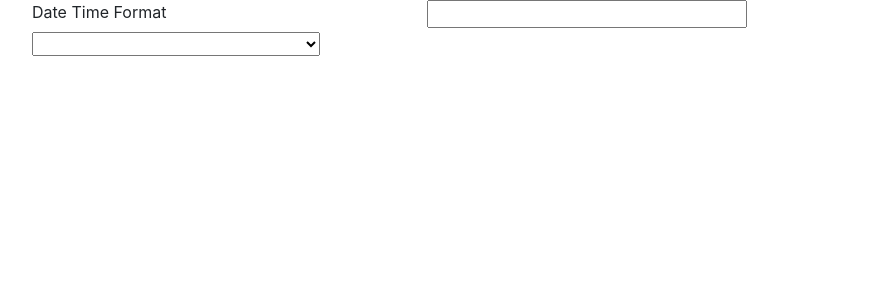
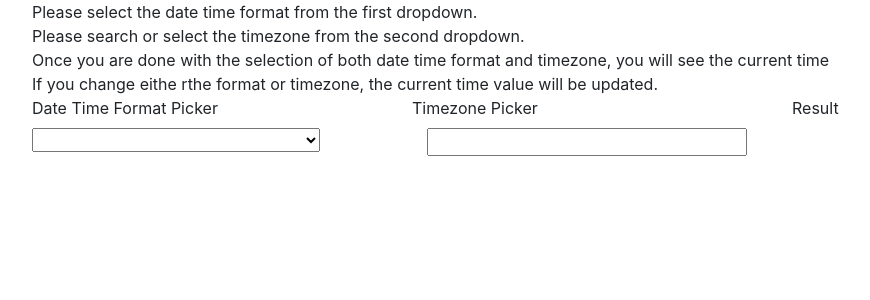
Before and after one commit to parasmanijain/timezone-picker, an Angular app: page / in a window 1280 px wide. Shown: the top 300 px of the page, without its empty margins (53-923 px from the left). Built offline with nearby package versions, Linux system fonts and the light colour scheme.

Commit message:
parent component updated

```diff
--- a/src/app/app.component.html
+++ b/src/app/app.component.html
@@ -1,7 +1,15 @@
 <div class="container">
   <div class="row">
+    <div class="col-md-12">
+      <div>Please select the date time format from the first dropdown.</div>
+      <div>Please search or select the timezone from the second dropdown.</div>
+      <div>Once you are done with the selection of both date time format and timezone, you will see the current time</div>
+      <div>If you change eithe rthe format or timezone, the current time value will be updated.</div>
+    </div>
+  </div>
+  <div class="row">
     <div class="col-md-4 dateFormatPicker">
-        <label>Date Time Format</label>
+      <label>Date Time Format Picker</label>
       <select [(ngModel)] = "selectedDateFormat" name="dateFormatSelected" #dateFormatSelected="ngModel">
         <option *ngFor="let dateFormat of dateFormats"
         [value]="dateFormat.value"
@@ -11,9 +19,11 @@
       </select>
     </div>
     <div class="col-md-4">
+      <label>Timezone Picker</label>
       <app-timezone-picker [dateTimeFormat]="selectedDateFormat" (output)="retrieveCurrentTime($event)"></app-timezone-picker>
     </div>
     <div class="col-md-4">
+      <label>Result</label>
       <div *ngIf="selectedTimeZone !== '' && currentTime !== ''">
         <div>DateTimeFormat - {{selectedDateFormat}}</div>
         <div>Selected TimeZone = {{selectedTimeZone}}</div>
```
Lines whose indentation alone changed are shown as unchanged.
